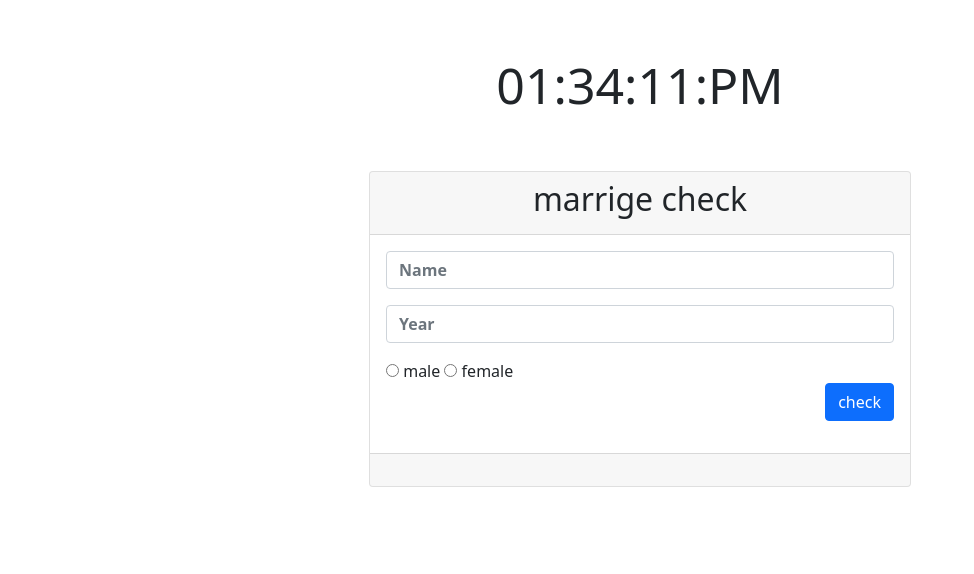
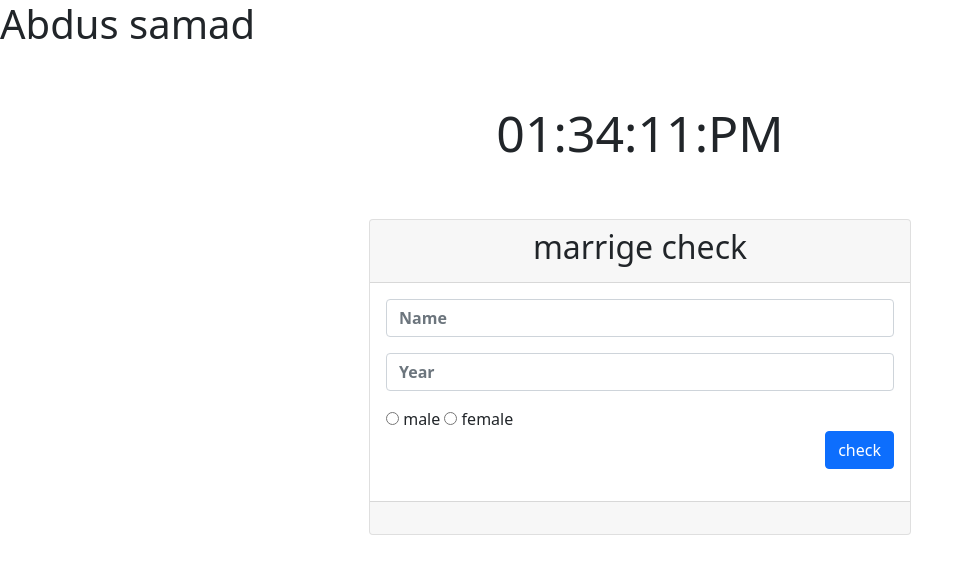
Before and after one commit to abdus21/class-13, a plain HTML site: page index.html in a window 1280 px wide. Shown: the whole page, without its empty margins (0-974 px from the left). Drawn offline with nearby package versions, Linux system fonts and the light colour scheme.

Commit message:
some cheng

```diff
--- a/index.html
+++ b/index.html
@@ -3,7 +3,7 @@
 <head>
   <meta charset="UTF-8">
   <meta name="viewport" content="width=device-width, initial-scale=1.0">
-  <title>marrige check</title>
+  <title>Digital clock</title>
   <link rel="stylesheet" href="https://stackpath.bootstrapcdn.com/bootstrap/5.0.0-alpha1/css/bootstrap.min.css" integrity="sha384-r4NyP46KrjDleawBgD5tp8Y7UzmLA05oM1iAEQ17CSuDqnUK2+k9luXQOfXJCJ4I" crossorigin="anonymous">
   <script src="https://cdn.jsdelivr.net/npm/popper.js@1.16.0/dist/umd/popper.min.js" integrity="sha384-Q6E9RHvbIyZFJoft+2mJbHaEWldlvI9IOYy5n3zV9zzTtmI3UksdQRVvoxMfooAo" crossorigin="anonymous"></script>
   <script src="https://stackpath.bootstrapcdn.com/bootstrap/5.0.0-alpha1/js/bootstrap.min.js" integrity="sha384-oesi62hOLfzrys4LxRF63OJCXdXDipiYWBnvTl9Y9/TRlw5xlKIEHpNyvvDShgf/" crossorigin="anonymous"></script>
@@ -13,6 +13,7 @@
 <body>
 
 
+    <h1>Abdus samad</h1>
 
     <div class="container mt-5">
         <div class="row">
```
